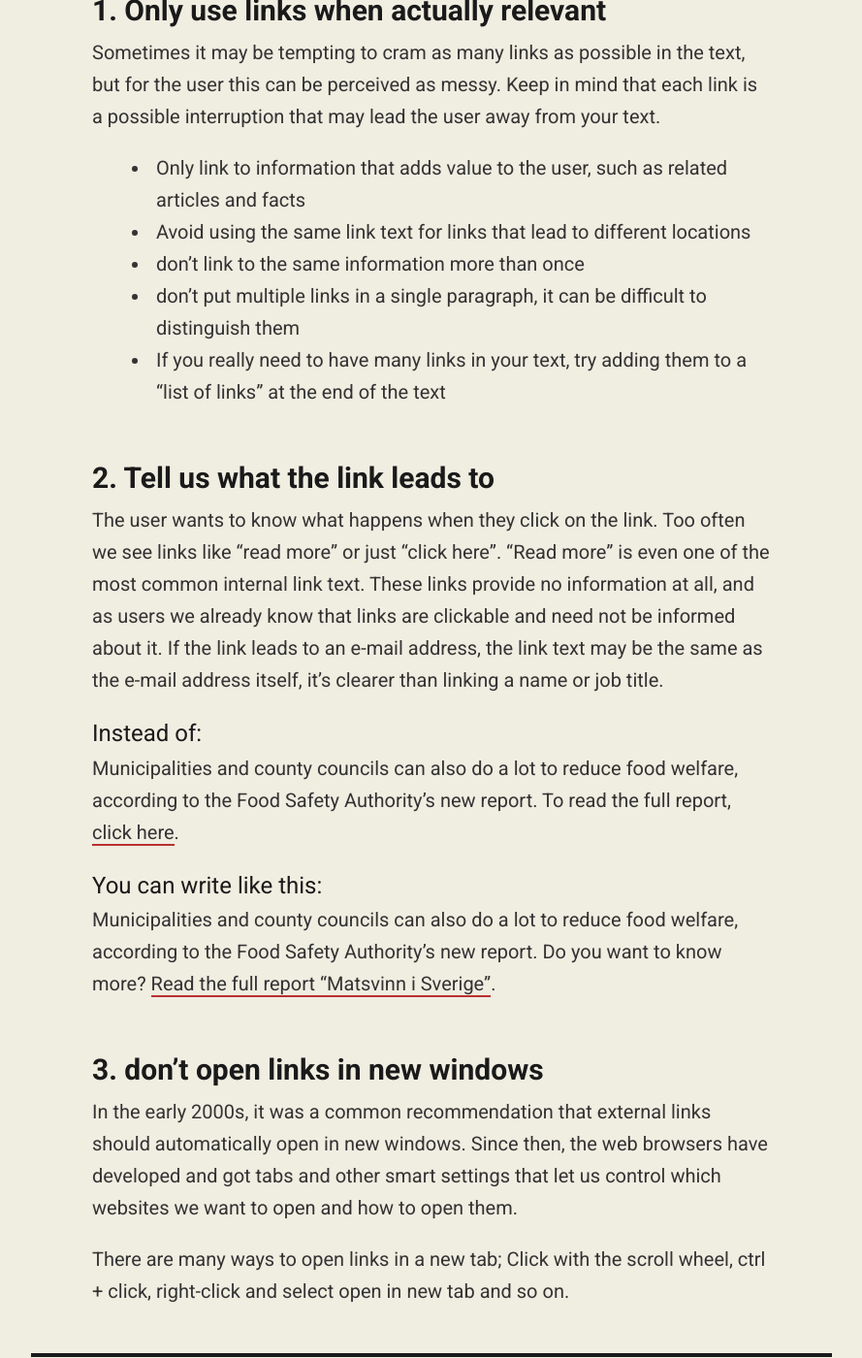
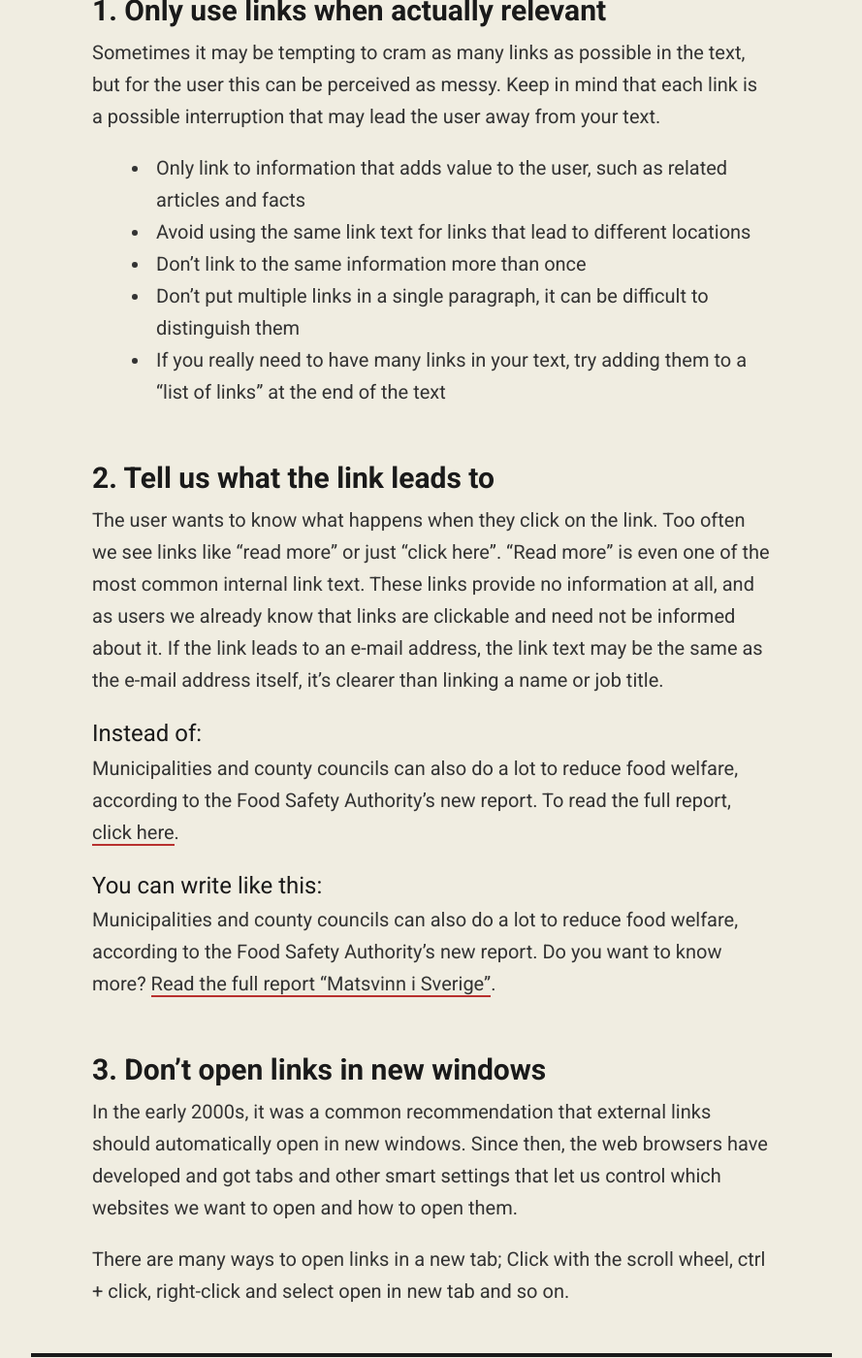
Before and after one commit to decemberly/decemberly.github.io, a Jekyll site: the page built from _posts/2013-12-09-write-better-links.md, in a window 1280 px wide and 1400 px high, scrolled down 707 px. Shown: the whole window at 97% size, without its empty margins (195-1084 px from the left). Built offline with Jekyll 4.4.1, drawn with Linux system fonts in a browser that asks for light colours; some of the changed text lies outside the part shown.

Commit message:
Change typo in article

```diff
--- a/_posts/2013-12-09-write-better-links.md
+++ b/_posts/2013-12-09-write-better-links.md
@@ -17,8 +17,8 @@ Sometimes it may be tempting to cram as many links as possible in the text, but
 
 * Only link to information that adds value to the user, such as related articles and facts
 * Avoid using the same link text for links that lead to different locations
-* don't link to the same information more than once
-* don't put multiple links in a single paragraph, it can be difficult to distinguish them
+* Don't link to the same information more than once
+* Don't put multiple links in a single paragraph, it can be difficult to distinguish them
 * If you really need to have many links in your text, try adding them to a "list of links" at the end of the text
 
 ## 2. Tell us what the link leads to
@@ -30,14 +30,14 @@ Municipalities and county councils can also do a lot to reduce food welfare, acc
 ### You can write like this:
 Municipalities and county councils can also do a lot to reduce food welfare, according to the Food Safety Authority's new report. Do you want to know more? <a rel="nofollow" href="#">Read the full report "Matsvinn i Sverige"</a>.
 
-## 3. don't open links in new windows
+## 3. Don't open links in new windows
 In the early 2000s, it was a common recommendation that external links should automatically open in new windows. Since then, the web browsers have developed and got tabs and other smart settings that let us control which websites we want to open and how to open them.
 
 There are many ways to open links in a new tab; Click with the scroll wheel, ctrl + click, right-click and select open in new tab and so on.
 
 > There is no longer any reason to force links to open in new windows, it's better to let the users decide for themselves.
 
-* don't open links in new windows automatically, let the user decide for themselves
+* Don't open links in new windows automatically, let the user decide for themselves
 * Documents, such as a PDF or a text document, should be opened in new windows
 * If the link goes to a document, tell the user
 
```
Also changed, not shown: 1 other file.
